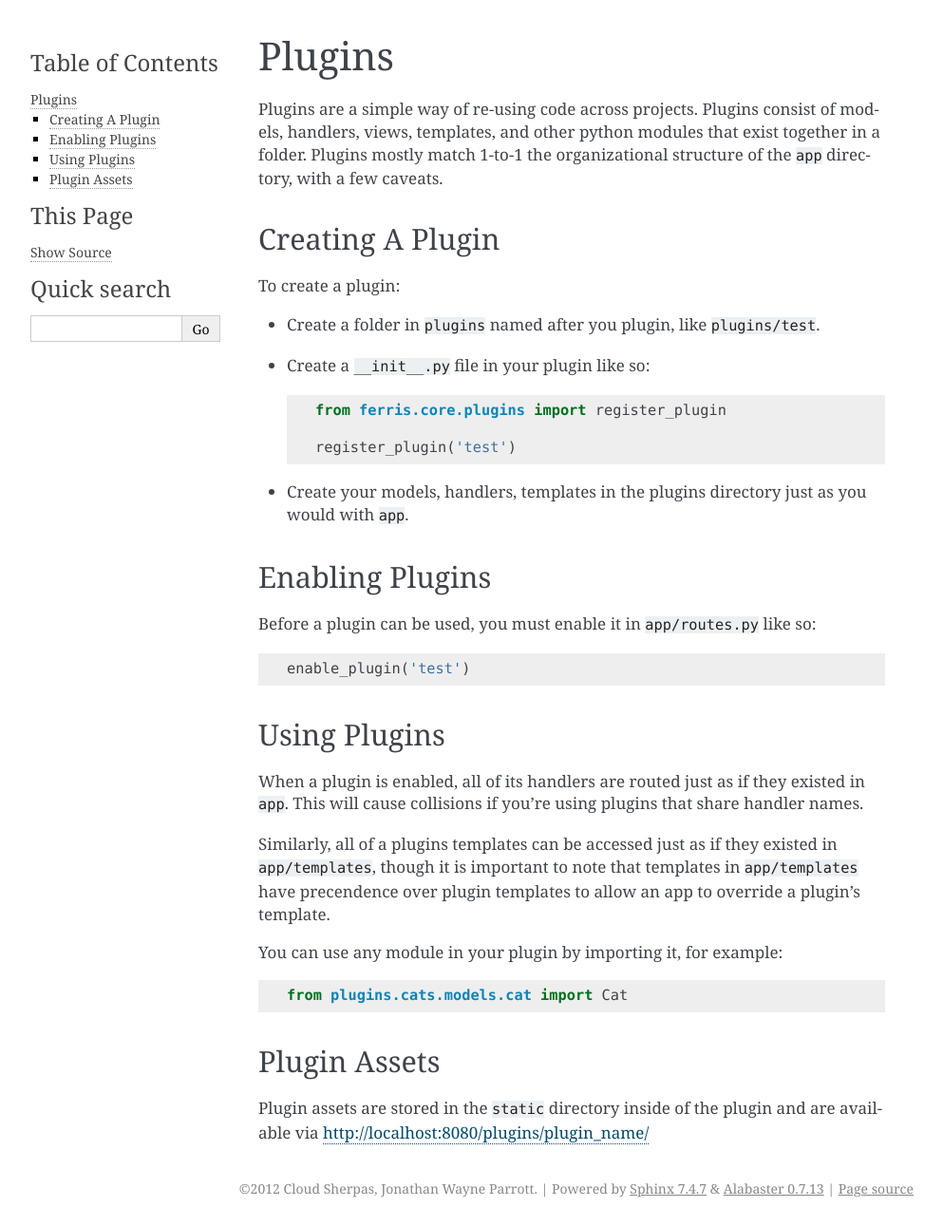
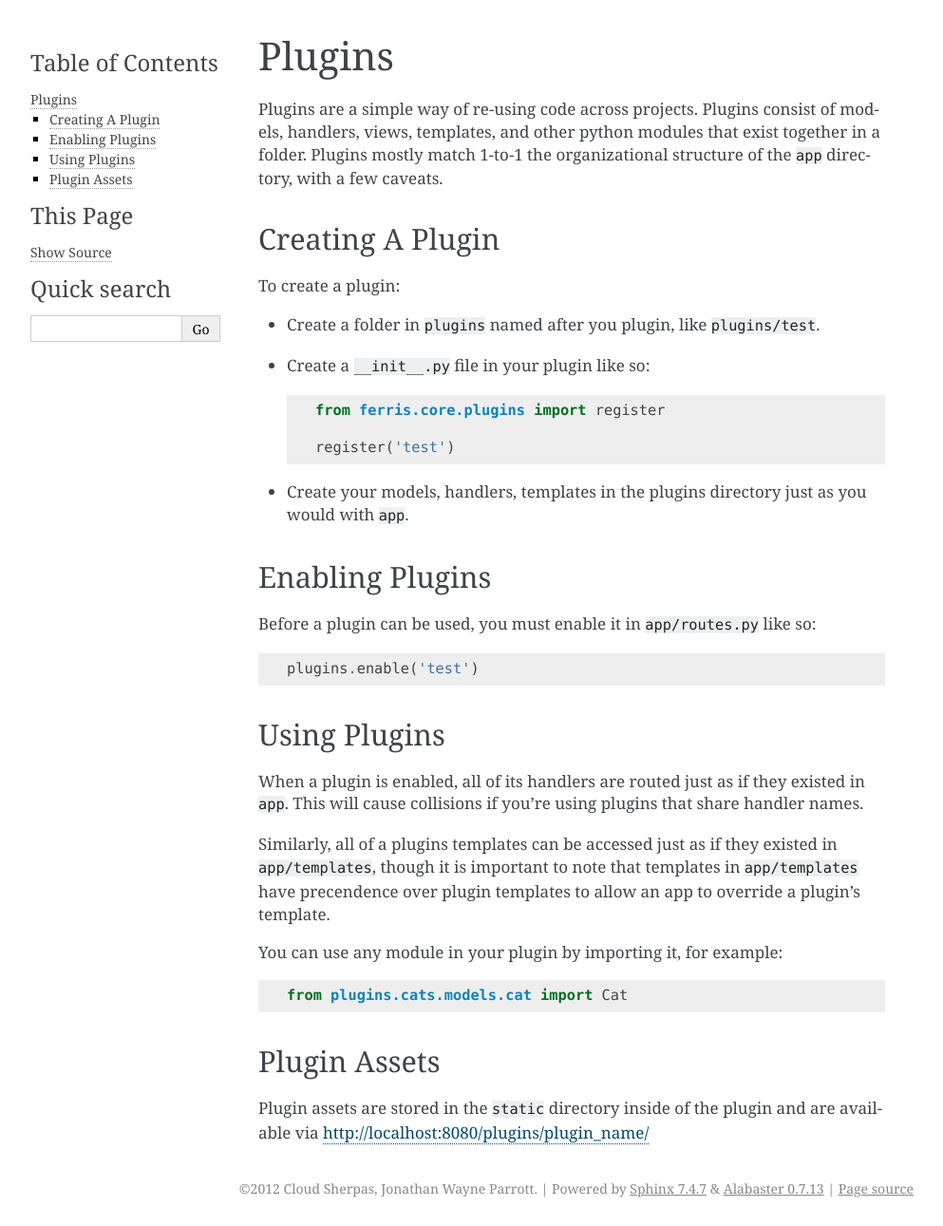
Before and after one commit to yowmamasita/Ferris2, a Sphinx documentation site: the page built from docs/users_guide/plugins.rst, in a window 1280 px wide. Shown: the whole page at 95% size, without its empty margins (148-1141 px from the left). Built offline with Sphinx 7.4.7, drawn with Linux system fonts in a browser that asks for light colours.

Commit message:
document fix

```diff
--- a/docs/users_guide/plugins.rst
+++ b/docs/users_guide/plugins.rst
@@ -11,9 +11,9 @@ To create a plugin:
 * Create a folder in ``plugins`` named after you plugin, like ``plugins/test``.
 * Create a ``__init__.py`` file in your plugin like so::
 
-    from ferris.core.plugins import register_plugin
+    from ferris.core.plugins import register
 
-    register_plugin('test')
+    register('test')
 
 * Create your models, handlers, templates in the plugins directory just as you would with ``app``.
 
@@ -23,7 +23,7 @@ Enabling Plugins
 
 Before a plugin can be used, you must enable it in ``app/routes.py`` like so::
 
-    enable_plugin('test')
+    plugins.enable('test')
 
 
 Using Plugins
```
